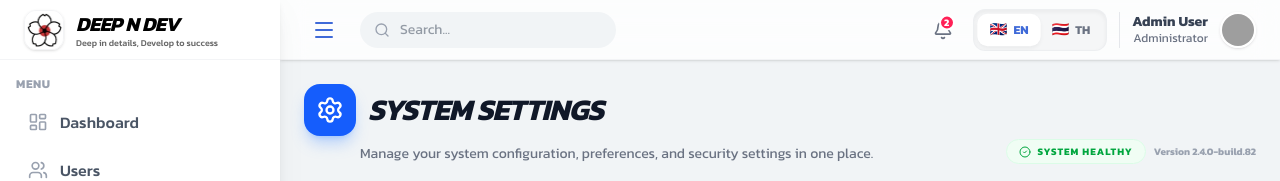
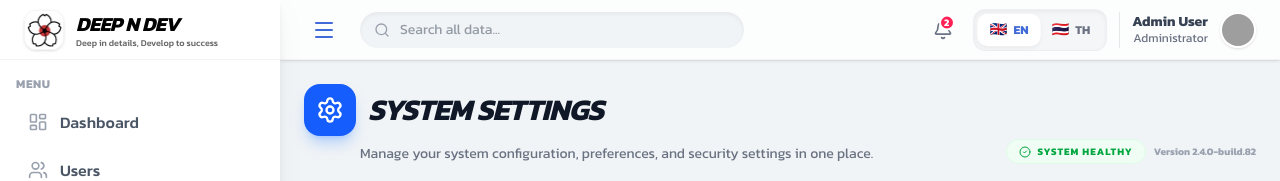
Before and after one commit to suriyan2532/flow_approveer, a Next.js app: page /en/settings in a window 1280 px wide. Shown: the top 181 px of the page. Built offline with nearby package versions, Linux system fonts and the light colour scheme; grey boxes are pictures that could not be loaded.

Commit message:
feat: add global search component and integrate it into the dashboard layout.

```diff
--- a/src/components/DashboardLayoutWrapper.tsx
+++ b/src/components/DashboardLayoutWrapper.tsx
@@ -23,6 +23,7 @@ import {
 } from "lucide-react";
 import Logo from "@/components/Logo";
 import NotificationDropdown from "@/components/NotificationDropdown";
+import GlobalSearch from "@/components/GlobalSearch";
 
 export default function DashboardLayoutWrapper({
   children,
@@ -179,14 +180,7 @@ export default function DashboardLayoutWrapper({
             >
               <Menu className="w-6 h-6" />
             </button>
-            <div className="relative hidden md:block w-64">
-                <input
-                    type="text"
-                    className="w-full bg-[#f1f4f6] border-none rounded-full py-2 pl-10 pr-4 text-sm text-gray-700 focus:ring-2 focus:ring-[#3f6ad8]/50 focus:bg-white transition-all"
-                    placeholder="Search..."
-                />
-                <Search className="w-4 h-4 text-gray-400 absolute left-3.5 top-2.5" />
-            </div>
+            <GlobalSearch />
           </div>
 
           <div className="flex items-center space-x-3">
--- /dev/null
+++ b/src/components/GlobalSearch.tsx
@@ -0,0 +1,122 @@
+
+import { useState, useEffect, useRef } from 'react';
+import { Search, FileText, Users, ShoppingCart, CreditCard, ChevronRight } from 'lucide-react';
+import { useRouter } from "@/i18n/routing";
+import { Link } from "@/i18n/routing";
+
+// Mock Data Source (Aggregated from various pages for demonstration)
+const MOCK_DATA = [
+    // PRs
+    { id: 'PR-2023-001', type: 'Purchase Requisition', title: 'Office Supplies Q4', url: '/dashboard/procurement/purchase-requisitions/PR-2023-001/status' },
+    { id: 'PR-2023-002', type: 'Purchase Requisition', title: 'MacBook Pro M3 (5 Units)', url: '/dashboard/procurement/purchase-requisitions/PR-2023-002/status' },
+    { id: 'PR-2023-003', type: 'Purchase Requisition', title: 'Marketing Campaign Q4', url: '/dashboard/procurement/purchase-requisitions/PR-2023-003/status' },
+
+    // Contracts
+    { id: 'CNT-2023-001', type: 'Contract', title: 'IT Service Agreement', url: '/dashboard/procurement/contracts/CNT-2023-001' },
+    { id: 'CNT-2023-002', type: 'Contract', title: 'Office Lease 2024', url: '/dashboard/procurement/contracts/CNT-2023-002' },
+
+    // Employees (Mock)
+    { id: 'EMP-001', type: 'Employee', title: 'John Doe (Engineering)', url: '/dashboard/users' },
+    { id: 'EMP-002', type: 'Employee', title: 'Jane Smith (Sales)', url: '/dashboard/users' },
+];
+
+export default function GlobalSearch() {
+    const [query, setQuery] = useState('');
+    const [results, setResults] = useState<typeof MOCK_DATA>([]);
+    const [isOpen, setIsOpen] = useState(false);
+    const wrapperRef = useRef<HTMLDivElement>(null);
+    const router = useRouter();
+
+    useEffect(() => {
+        if (query.length > 1) {
+            const lowerQuery = query.toLowerCase();
+            const filtered = MOCK_DATA.filter(item =>
+                item.title.toLowerCase().includes(lowerQuery) ||
+                item.id.toLowerCase().includes(lowerQuery) ||
+                item.type.toLowerCase().includes(lowerQuery)
+            );
+            setResults(filtered);
+            setIsOpen(true);
+        } else {
+            setResults([]);
+            setIsOpen(false);
+        }
+    }, [query]);
+
+    // Close dropdown when clicking outside
+    useEffect(() => {
+        function handleClickOutside(event: MouseEvent) {
+            if (wrapperRef.current && !wrapperRef.current.contains(event.target as Node)) {
+                setIsOpen(false);
+            }
+        }
+        document.addEventListener("mousedown", handleClickOutside);
+        return () => {
+            document.removeEventListener("mousedown", handleClickOutside);
+        };
+    }, [wrapperRef]);
+
+    const getIcon = (type: string) => {
+        switch (type) {
+            case 'Purchase Requisition': return <ShoppingCart className="w-4 h-4 text-blue-500" />;
+            case 'Contract': return <FileText className="w-4 h-4 text-green-500" />;
+            case 'Employee': return <Users className="w-4 h-4 text-purple-500" />;
+            default: return <Search className="w-4 h-4 text-gray-400" />;
+        }
+    };
+
+    return (
+        <div ref={wrapperRef} className="relative hidden md:block w-64 lg:w-96">
+            <div className="relative">
+                <input
+                    type="text"
+                    className="w-full bg-[#f1f4f6] border-none rounded-full py-2 pl-10 pr-4 text-sm text-gray-700 focus:ring-2 focus:ring-[#3f6ad8]/50 focus:bg-white transition-all shadow-inner"
+                    placeholder="Search all data..."
+                    value={query}
+                    onChange={(e) => setQuery(e.target.value)}
+                    onFocus={() => { if(query.length > 1) setIsOpen(true); }}
+                />
+                <Search className="w-4 h-4 text-gray-400 absolute left-3.5 top-2.5" />
+            </div>
+
+            {isOpen && (
+                <div className="absolute top-full mt-2 left-0 w-full bg-white rounded-xl shadow-xl border border-gray-100 overflow-hidden z-50">
+                    {results.length > 0 ? (
+                        <ul>
+                            <li className="px-4 py-2 text-xs font-bold text-gray-400 uppercase tracking-wider bg-gray-50 border-b border-gray-100">
+                                Global Search Results
+                            </li>
+                            {results.map((result) => (
+                                <li key={result.id}>
+                                    <Link
+                                        href={result.url}
+                                        onClick={() => setIsOpen(false)}
+                                        className="flex items-center gap-3 px-4 py-3 hover:bg-blue-50 transition-colors border-b border-gray-50 last:border-0 group"
+                                    >
+                                        <div className="flex-shrink-0 p-2 bg-gray-100 rounded-lg group-hover:bg-white transition-colors">
+                                            {getIcon(result.type)}
+                                        </div>
+                                        <div className="flex-1 min-w-0">
+                                            <p className="text-sm font-bold text-gray-700 truncate group-hover:text-[#3f6ad8]">{result.title}</p>
+                                            <p className="text-xs text-gray-400 flex items-center gap-1">
+                                                <span>{result.id}</span>
+                                                <span className="w-1 h-1 rounded-full bg-gray-300"></span>
+                                                <span>{result.type}</span>
+                                            </p>
+                                        </div>
+                                        <ChevronRight className="w-4 h-4 text-gray-300 group-hover:text-[#3f6ad8]" />
+                                    </Link>
+                                </li>
+                            ))}
+                        </ul>
+                    ) : (
+                        <div className="p-8 text-center text-gray-400">
+                            <Search className="w-8 h-8 mx-auto mb-2 opacity-20" />
+                            <p className="text-sm">No results found for "{query}"</p>
+                        </div>
+                    )}
+                </div>
+            )}
+        </div>
+    );
+}
```
